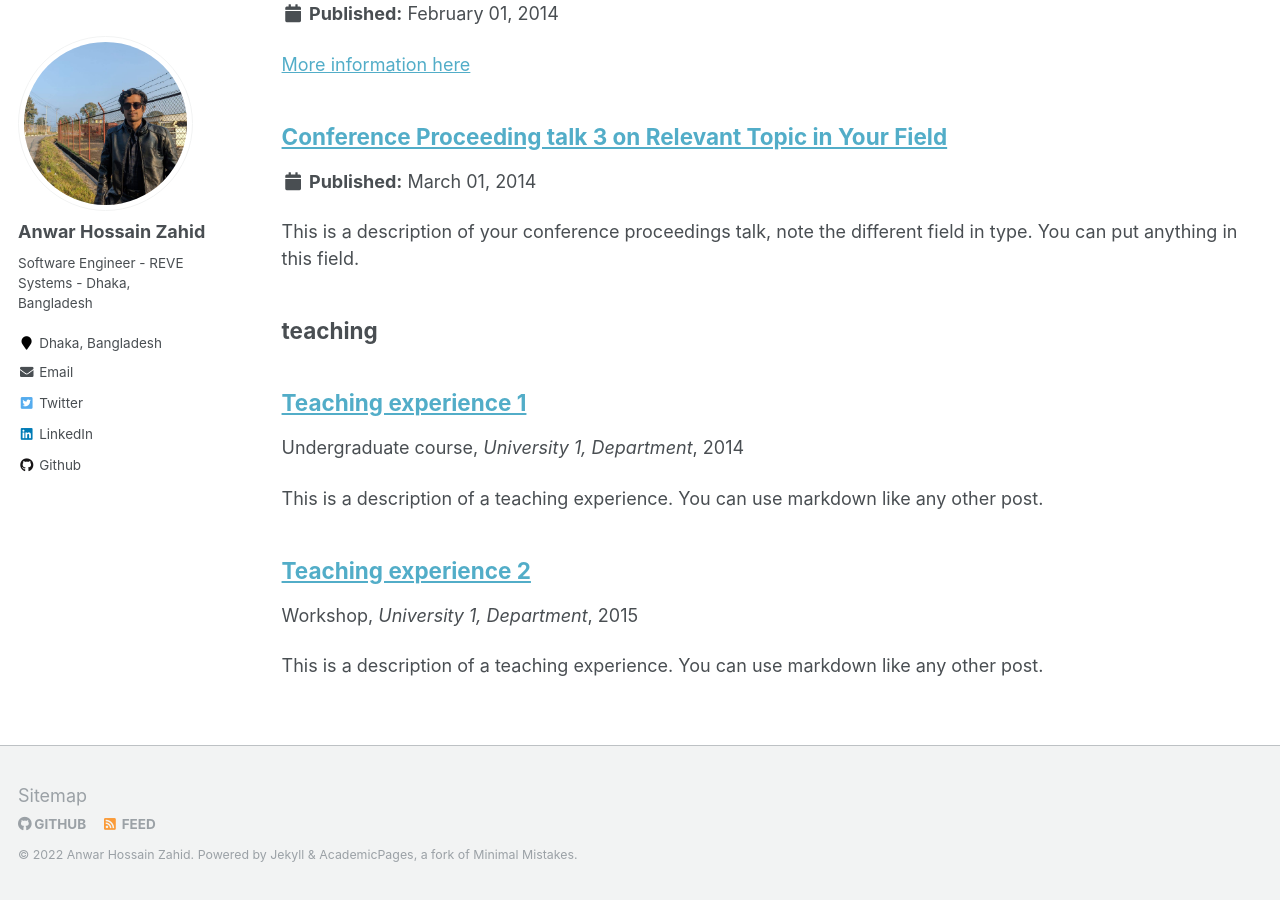
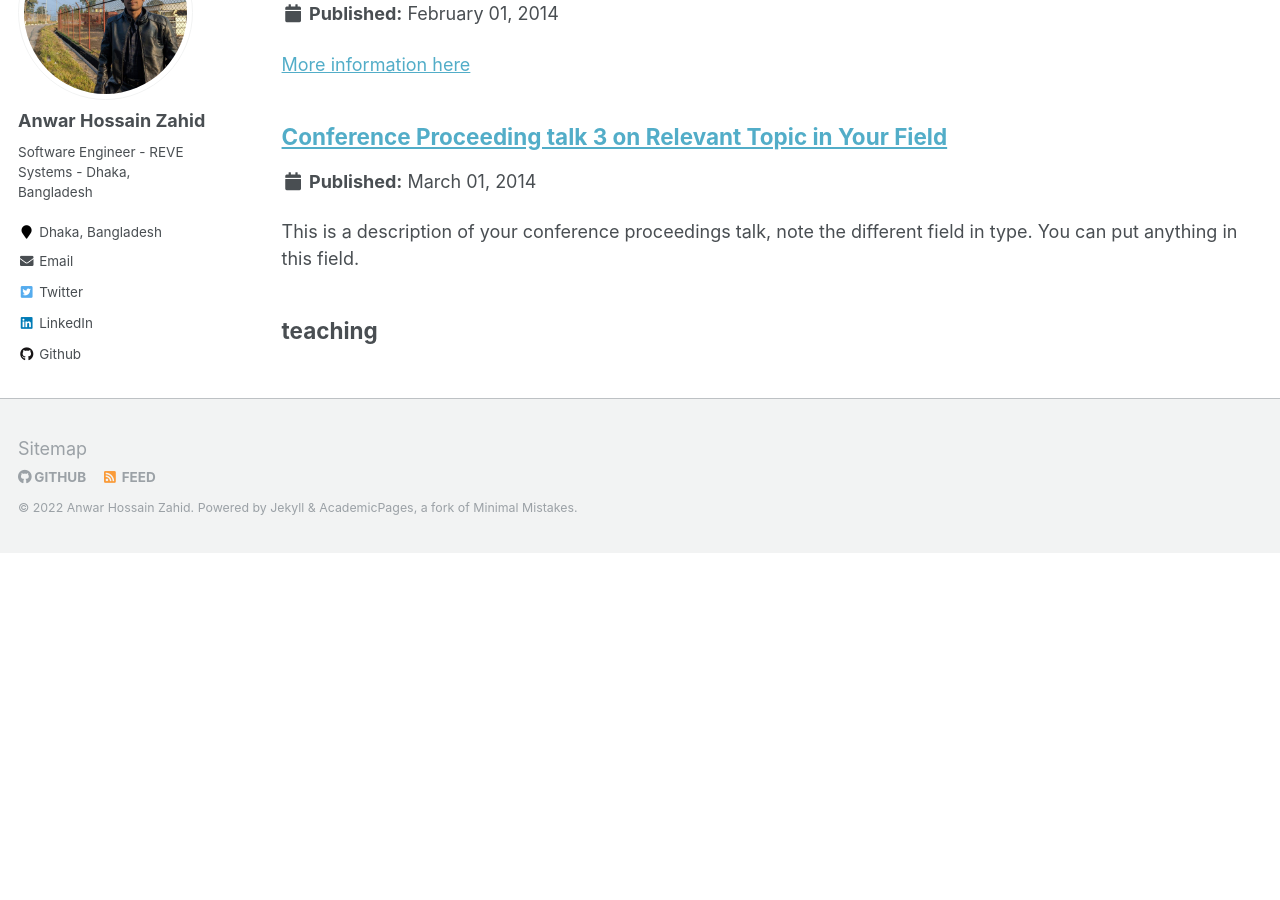
Before and after one commit to AnwarXahid/anwarxahid.github.io, a Jekyll site: the page built from _pages/sitemap.md, in a window 1280 px wide and 900 px high, scrolled down 5276 px. Built offline with Jekyll 4.4.1, drawn with Linux system fonts in a browser that asks for light colours; after the commit the page ends 5829 px from its top, so only the background shows below that; some of the changed text lies outside the part shown.

Commit message:
prof experience

```diff
--- a/_data/navigation.yml
+++ b/_data/navigation.yml
@@ -7,7 +7,7 @@ main:
 #    url: /talks/
 
   - title: "Professional Experience"
-    url: /teaching/
+    url: /professional-experience/
 
 #  - title: "Portfolio"
 #    url: /portfolio/
--- a/_teaching/2014-spring-teaching-1.md
+++ /dev/null
@@ -1,20 +0,0 @@
----
-title: "Teaching experience 1"
-collection: teaching
-type: "Undergraduate course"
-permalink: /teaching/2014-spring-teaching-1
-venue: "University 1, Department"
-date: 2014-01-01
-location: "City, Country"
----
-
-This is a description of a teaching experience. You can use markdown like any other post.
-
-Heading 1
-======
-
-Heading 2
-======
-
-Heading 3
-======
--- a/_teaching/2015-spring-teaching-2.md
+++ /dev/null
@@ -1,20 +0,0 @@
----
-title: "Teaching experience 2"
-collection: teaching
-type: "Workshop"
-permalink: /teaching/2015-spring-teaching-1
-venue: "University 1, Department"
-date: 2015-01-01
-location: "City, Country"
----
-
-This is a description of a teaching experience. You can use markdown like any other post.
-
-Heading 1
-======
-
-Heading 2
-======
-
-Heading 3
-======
```
Also changed, not shown: _pages/teaching.html (deleted, +0 -12 lines), _pages/teaching.md (added, +14 -0 lines).
